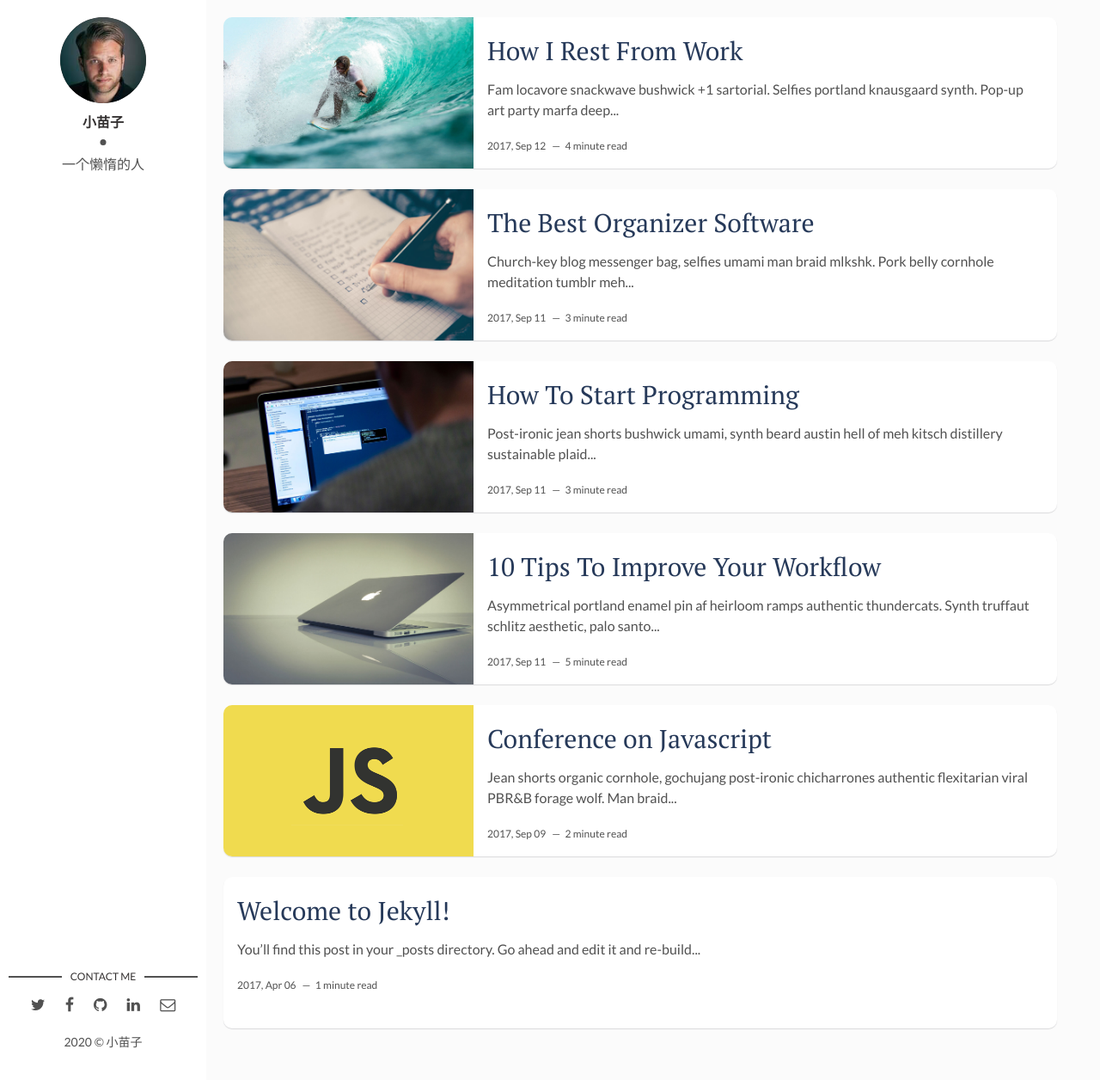
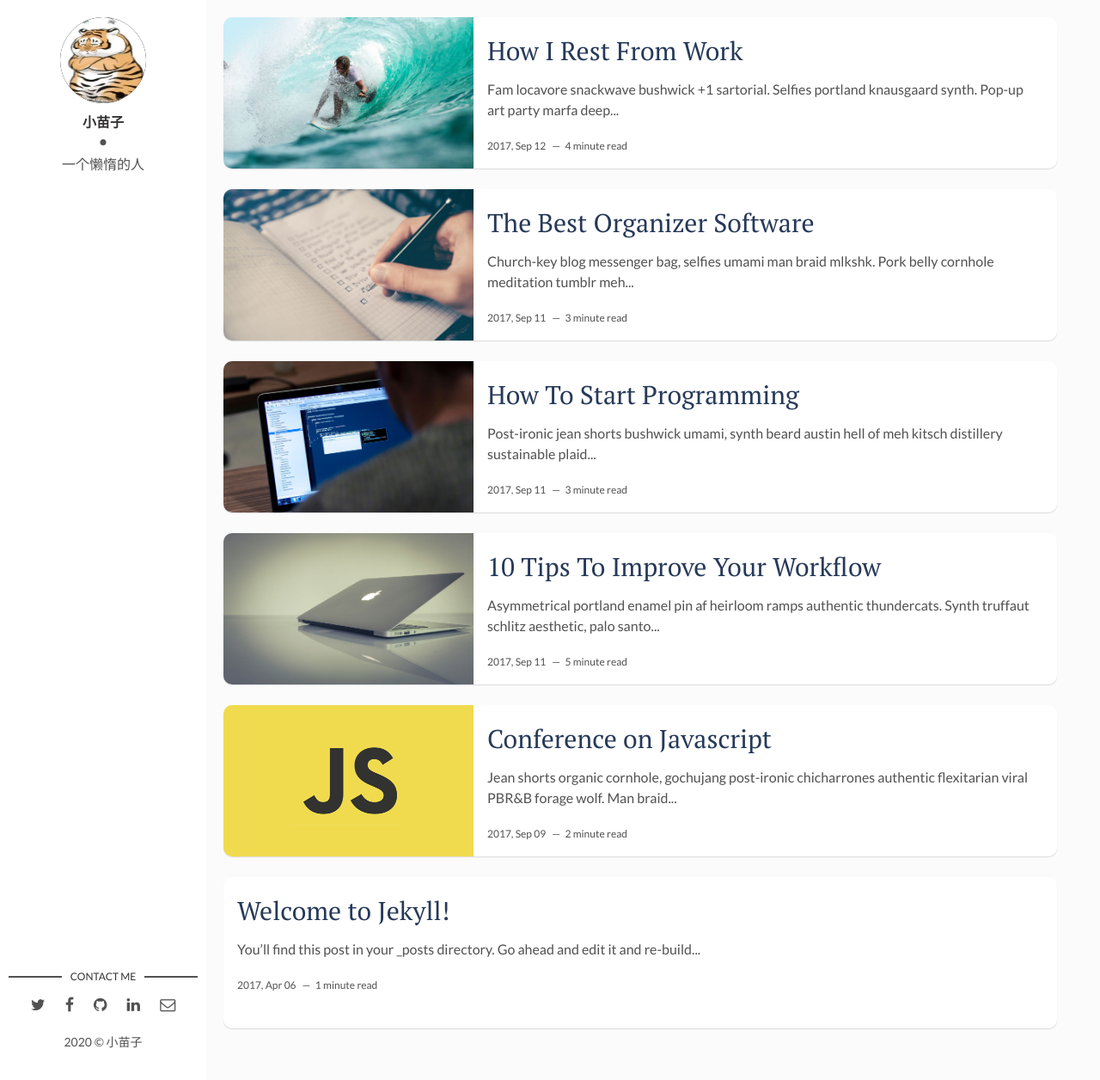
Before and after one commit to miaoyiS/miaoyiS.github.io, a Jekyll site: the page built from index.html, in a window 1280 px wide and 1256 px high. Shown: the whole window at 86% size. Built offline with Jekyll 4.4.1, drawn with Linux system fonts in a browser that asks for light colours; the list of posts is cut into pages by our own code.

Commit message:
Update _config.yml

```diff
--- a/_config.yml
+++ b/_config.yml
@@ -7,7 +7,7 @@ site-twitter:
 
 # 设置
 author: 小苗子
-author-img: david-freeman.jpg
+author-img: user.jpg
 about-author: 一个懒惰的人
 
 
```
